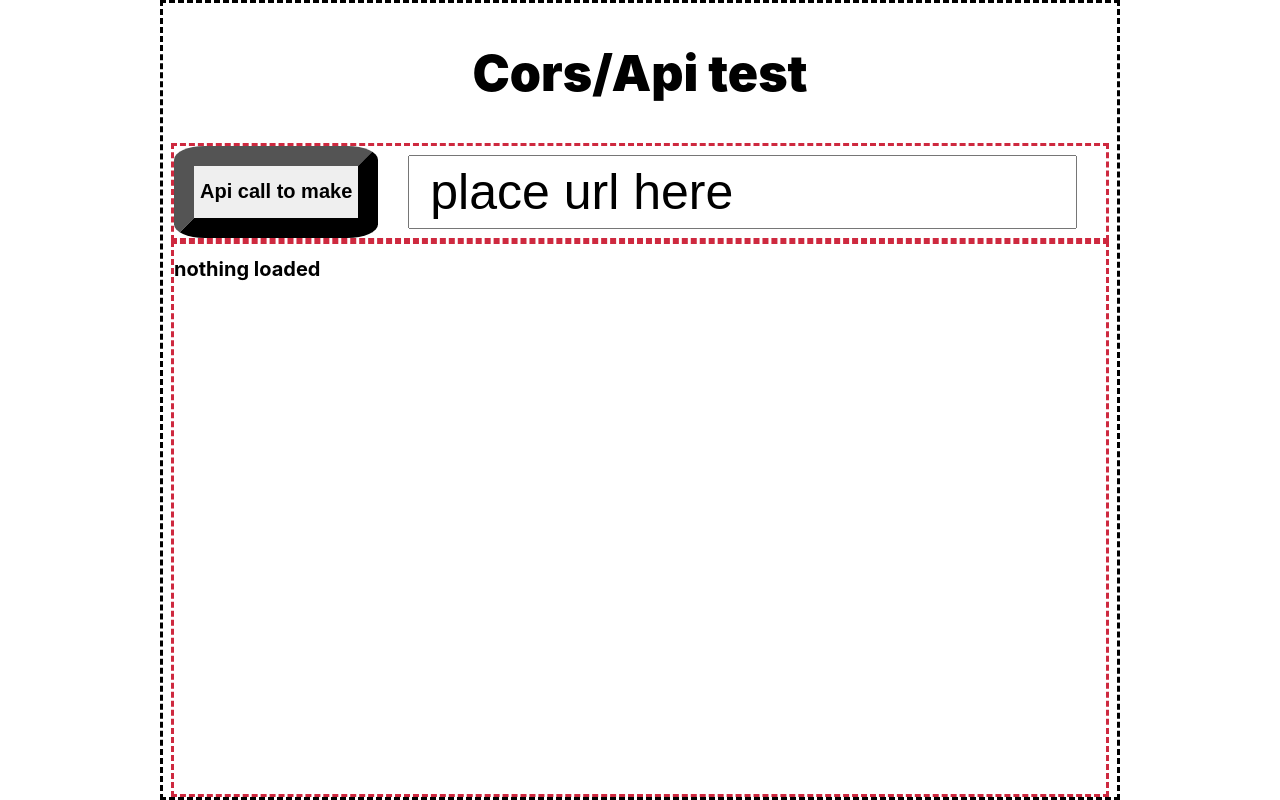
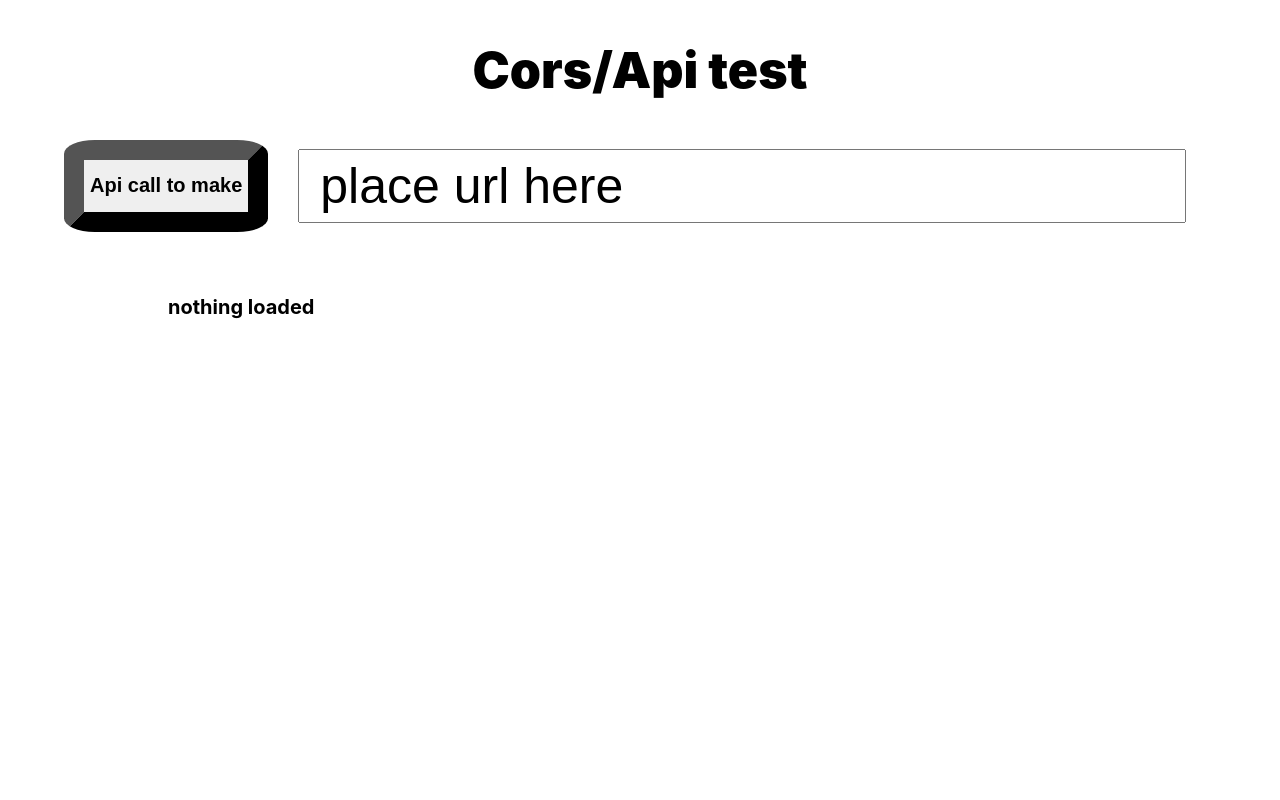
Before and after one commit to ben-rochlin/mixter-client-experiements, a Next.js app: page /callapi in a window 1280 px wide. Built offline with nearby package versions, Linux system fonts and the light colour scheme.

Commit message:
working nicely

```diff
--- a/package.json
+++ b/package.json
@@ -13,6 +13,7 @@
     "next": "^11.1.4",
     "react": "17.0.2",
     "react-dom": "17.0.2",
+    "sanitize-html": "^2.7.0",
     "sass": "^1.49.8"
   },
   "devDependencies": {
--- a/pages/callapi.jsx
+++ b/pages/callapi.jsx
@@ -1,6 +1,6 @@
 import { useEffect, useState } from 'react'
 import styles from '../styles/CallApi.module.scss'
-import { GetPage, retString } from 'utils.js'
+import { GetPage, SANITIZE } from 'utils.js'
 
 const CallApi = () => {
 
@@ -19,10 +19,11 @@ const CallApi = () => {
   const HitApi = async (e) => {
     e.preventDefault()
     let resp = await GetPage(url)
-    console.log('helloOutside', resp)
-
+    const sanitizedResponse = SANITIZE(resp)
+    setContent(sanitizedResponse)
     setLoaded(true)
   }
+
 
 
 
@@ -40,7 +41,7 @@ const CallApi = () => {
       <div className={styles.bottomDiv}>
         {
           isLoaded ?
-            <p>{content}</p> :
+            <div dangerouslySetInnerHTML={{ __html: content }} /> :
             <h1 className={styles.bottomHeader}>nothing loaded</h1>
         }
       </div>
--- a/styles/CallApi.module.scss
+++ b/styles/CallApi.module.scss
@@ -10,7 +10,7 @@
         width: 75%;
     }
     margin: auto;
-    border-style: dashed;
+    // border-style: dashed;
 
 }
 
@@ -24,9 +24,9 @@
 .buttonDiv {
     margin-top: 20px;
     height: 120px;
-    width: 100%;
-    border-style: dashed;
-    border-color: #ce293f;
+    width: 90vw;
+    // border-style: dashed;
+    // border-color: #ce293f;
     display: flex;
     flex-direction: row;
     align-items: center;
@@ -54,8 +54,9 @@
 }
 
 .bottomDiv {
-    border-style: dashed;
-    border-color: #ce293f;
+    // border-style: dashed;
+    // border-color: #ce293f;
+    margin-top: 50px;
     height: 100%;
     width: 100%;
 }
--- a/utils.js
+++ b/utils.js
@@ -1,28 +1,33 @@
 import axios from "axios";
+import sanitizeHtml from 'sanitize-html';
+
 
 export const GetPage = async (url) => {
   console.log('begin')
   let resp = await axios.get(url)
     .then((response) => {
-      console.log('success from axios', url, response.data)
+      // console.log('success from axios', url, typeof response.data)
       return response.data
     })
     .catch((err) => {
-      console.log('err from axios')
+      // console.log('err from axios')
       return err
     })
 
-    console.log('yippy', resp.data)
-    return resp
+  // console.log('yippy', resp.data)
+  return resp
 }
 
-// export const GetPage = async (url) => {
-//   console.log('begin')
-//   let thingy = await axios.get(url)
-//   console.log('thingyinside', thingy.data)
-//   return thingy.data
-// }
 
-export const retString = () => {
-  return 'yoyoyoyo'
+export const SANITIZE = (html) => {
+  const filtered = sanitizeHtml(html, {
+    allowedTags: ['article', 'h1', 'h2', 'p'],
+  })
+
+  const filterToArticleTag = filtered.substring(
+    filtered.indexOf("<article>"),
+    filtered.indexOf("</article>") + 10
+  );
+
+  return filterToArticleTag
 }
```
Also changed, not shown: 1 other file (tests, documents, lock files or other folders).
